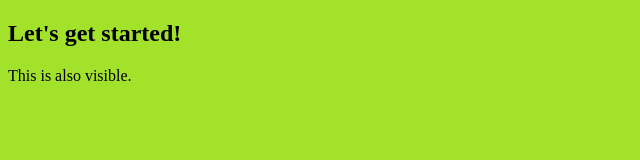
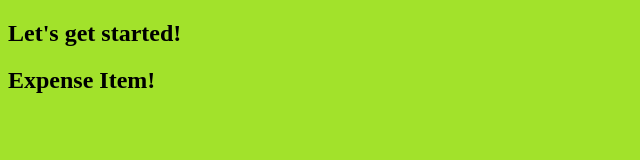
Before and after one commit to jn-97/React, a JavaScript app in the folder react-complete-guide/: page / in a window 1280 px wide. Shown: the top 160 px of the page, without its empty margins (0-640 px from the left). Built offline with nearby package versions, Linux system fonts and the light colour scheme.

Commit message:
첫번째 사용자 지정 컴포넌트 만들기

```diff
--- a/react-complete-guide/src/App.js
+++ b/react-complete-guide/src/App.js
@@ -1,8 +1,11 @@
+// 사용자 지정 컴포넌트 임포트 하기
+import ExpenseItem from "./components/ExpenseItem";
+
 function App() {
     return (
         <div>
             <h2>Let's get started!</h2>
-            <p>This is also visible.</p>
+            <ExpenseItem></ExpenseItem>
         </div>
     );
 }
--- /dev/null
+++ b/react-complete-guide/src/components/ExpenseItem.js
@@ -0,0 +1,11 @@
+/*
+파일 이름은 무조건 대문자로 시작 (소문자로 시작하는 요소는 내장된 html 요소이기 때문이다.)
+단어와 단어를 연결하는 단어 역시 대문자로 작성
+*/
+function ExpenseItem() {
+    return <h2>Expense Item!</h2>
+}
+
+// ExpenseItem 컴포넌트를 사용하기 위해 이 함수를 이 파일의 기본함수로 내보낸다.
+export default ExpenseItem;
+// export 했기 때문에 다른 파일에서 import해서 갖다 쓸수 있게 됨
```
Also changed, not shown: 1 other file (tests, documents, lock files or other folders).
